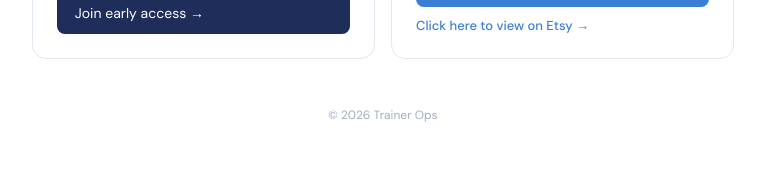
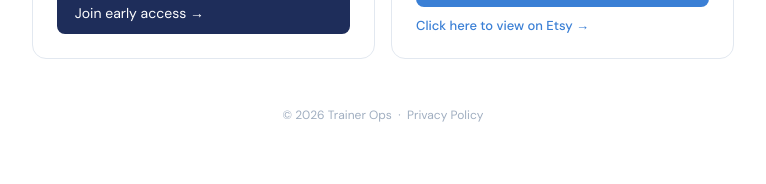
Before and after one commit to thetrainerops-code/thetrainerops, a Jekyll site: the page index.html, which Jekyll copies as it is, in a window 1280 px wide. Shown: the part 837-1021 px from the top of the page, without its empty margins (257-1023 px from the left). Built offline with Jekyll 4.4.1, drawn with Linux system fonts in a browser that asks for light colours.

Commit message:
Update footer with Privacy Policy link

```diff
--- a/index.html
+++ b/index.html
@@ -288,7 +288,7 @@ footer {
 </div>
 
 <footer>
-  © 2026 Trainer Ops
+  © 2026 Trainer Ops &nbsp;·&nbsp; <a href="/privacy-policy" style="color:#A0AEC0;text-decoration:none;">Privacy Policy</a>
 </footer>
 
 </div>
```
